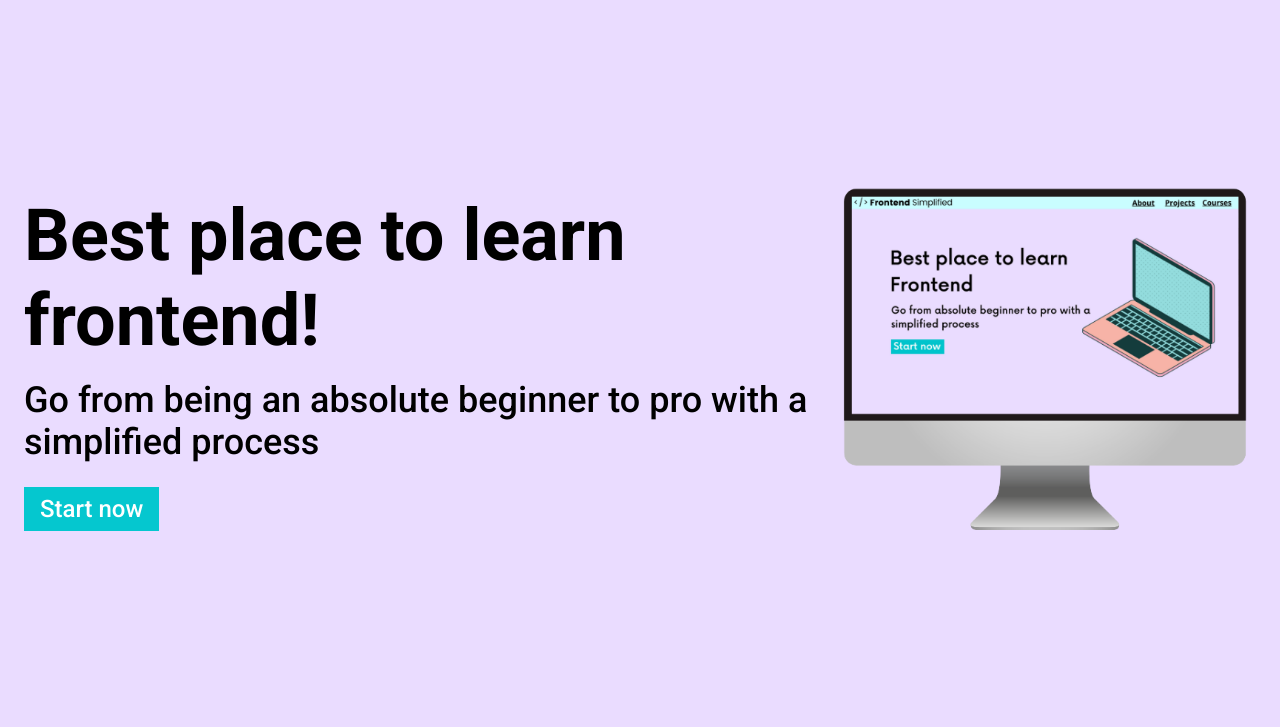
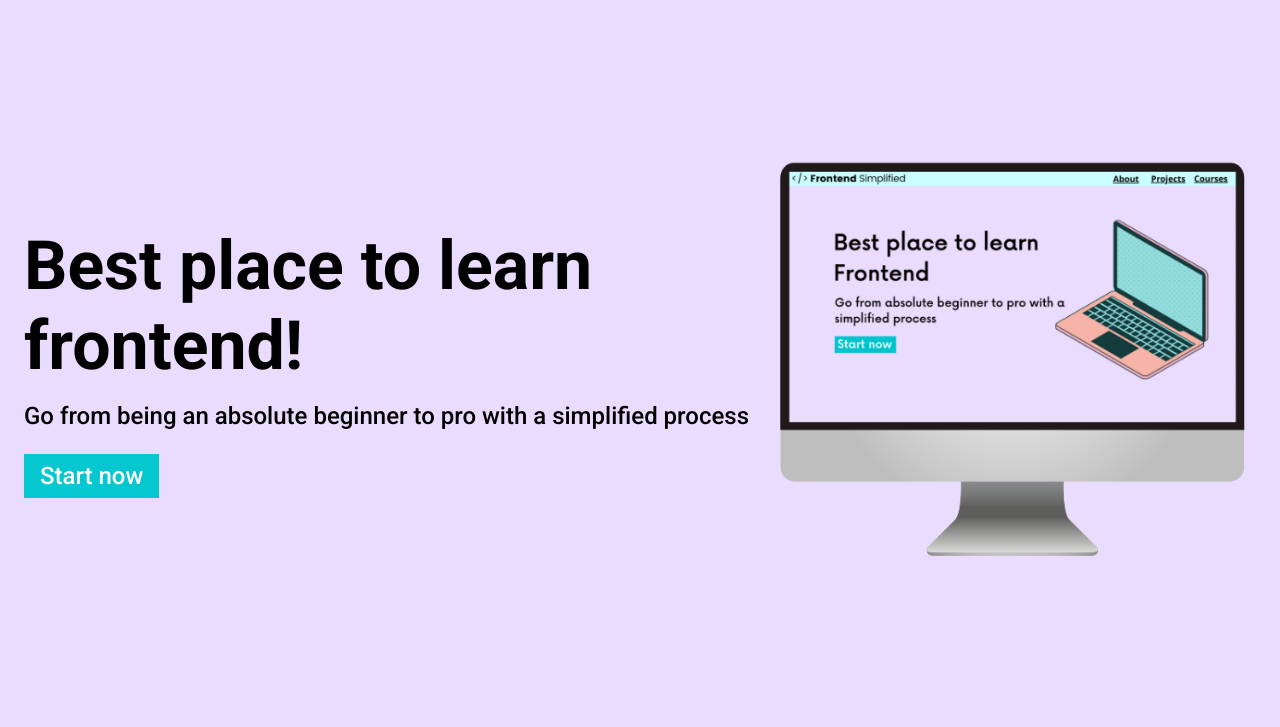
Before and after one commit to G3MIINII/first-practice-project, a plain HTML site: page index.html in a window 1280 px wide. Shown: the part 73-800 px from the top of the page. Drawn offline with Linux system fonts and the light colour scheme.

Commit message:
first practice project fixed

```diff
--- a/styles.css
+++ b/styles.css
@@ -26,11 +26,11 @@ header {
 }
 
 h1 {
-  font-size: 72px;
+  font-size: 68px;
 }
 
 .subheader {
-  font-size: 36px;
+  font-size: 24px;
   margin: 16px 0 24px 0;
 }
 
```
